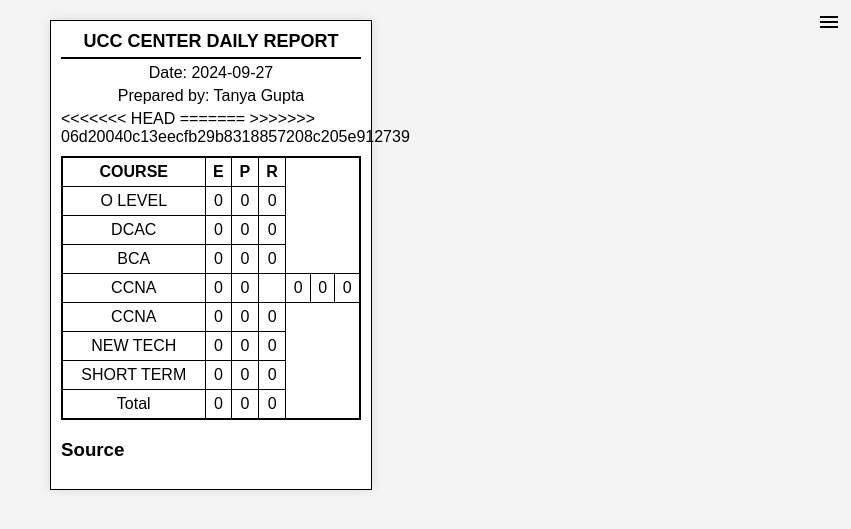
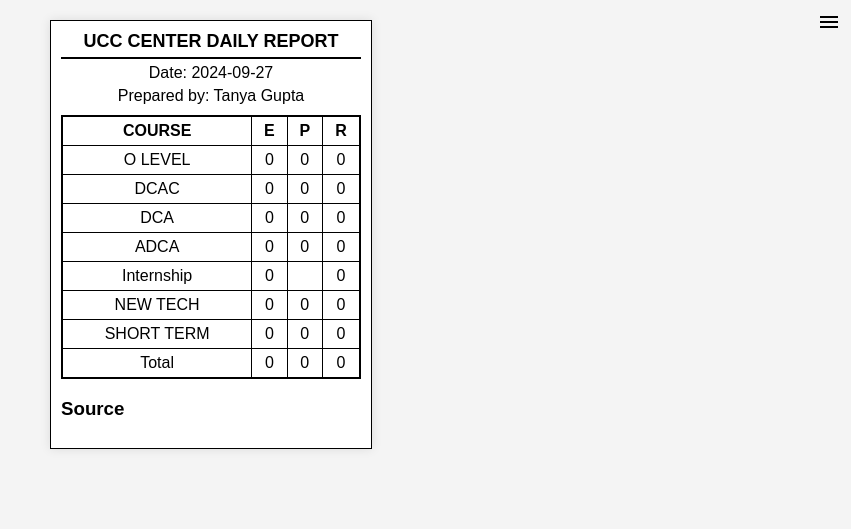
Before and after one commit to PreetiNegi04/UPTEC, a Flask app: page /dailyreport in a window 1280 px wide. Shown: the top 529 px of the page, without its empty margins (429-1280 px from the left). Run offline with Flask 3, Linux system fonts and the light colour scheme; data that the repository does not hold is empty; some libraries are stand-ins or nearby versions.

Commit message:
,,,,,,,,,,,,,,,,,,,,,,,,,,,,,,

```diff
--- a/app.py
+++ b/app.py
@@ -118,37 +118,40 @@ def contact_table():
 def dailyreport():
     Olevel_e = mongo.db.contacts.count_documents({"course_name": "O Level", "e":"1", "date_of_enquiry": datetime.today().strftime("%Y-%m-%d")})
     DCAC_e= mongo.db.contacts.count_documents({"course_name": "DCAC", "e":"1", "date_of_enquiry": datetime.today().strftime("%Y-%m-%d")})
-    BCA_e = mongo.db.contacts.count_documents({"course_name": "BCA", "e":"1", "date_of_enquiry": datetime.today().strftime("%Y-%m-%d")})
-    CCNA_e = mongo.db.contacts.count_documents({"course_name": "CCNA", "e":"1", "date_of_enquiry": datetime.today().strftime("%Y-%m-%d")})
+    DCA_e= mongo.db.contacts.count_documents({"course_name": "DCA", "e":"1", "date_of_enquiry": datetime.today().strftime("%Y-%m-%d")})
+    ADCA_e = mongo.db.contacts.count_documents({"course_name": "ADCA", "e":"1", "date_of_enquiry": datetime.today().strftime("%Y-%m-%d")})
+    Internship_e = mongo.db.contacts.count_documents({"course_name": "Internship", "e":"1", "date_of_enquiry": datetime.today().strftime("%Y-%m-%d")})
     NewTech_e = mongo.db.contacts.count_documents({"course_name": "New Tech", "e":"1", "date_of_enquiry": datetime.today().strftime("%Y-%m-%d")})
     ShortTerm_e = mongo.db.contacts.count_documents({"course_name": "Short Term", "e":"1", "date_of_enquiry": datetime.today().strftime("%Y-%m-%d")})
 
     Olevel_r = mongo.db.contacts.count_documents({"course_name": "O Level", "r":"1", "register_date": datetime.today().strftime("%Y-%m-%d")})
     DCAC_r= mongo.db.contacts.count_documents({"course_name": "DCAC", "r":"1", "register_date": datetime.today().strftime("%Y-%m-%d")})
-    BCA_r = mongo.db.contacts.count_documents({"course_name": "BCA", "r":"1", "register_date": datetime.today().strftime("%Y-%m-%d")})
-    CCNA_r = mongo.db.contacts.count_documents({"course_name": "CCNA", "r":"1", "register_date": datetime.today().strftime("%Y-%m-%d")})
+    DCA_r= mongo.db.contacts.count_documents({"course_name": "DCA", "r":"1", "register_date": datetime.today().strftime("%Y-%m-%d")})
+    ADCA_r = mongo.db.contacts.count_documents({"course_name": "ADCA", "r":"1", "register_date": datetime.today().strftime("%Y-%m-%d")})
+    Internship_r = mongo.db.contacts.count_documents({"course_name": "Internship", "r":"1", "register_date": datetime.today().strftime("%Y-%m-%d")})
     NewTech_r = mongo.db.contacts.count_documents({"course_name": "New Tech", "r":"1", "register_date": datetime.today().strftime("%Y-%m-%d")})
     ShortTerm_r = mongo.db.contacts.count_documents({"course_name": "Short Term", "r":"1", "register_date": datetime.today().strftime("%Y-%m-%d")})
 
     Olevel_p = mongo.db.contacts.count_documents({"course_name": "O Level", "p":"1", "prospectus_date": datetime.today().strftime("%Y-%m-%d")})
     DCAC_p= mongo.db.contacts.count_documents({"course_name": "DCAC", "p":"1", "prospectus_date": datetime.today().strftime("%Y-%m-%d")})
-    BCA_p = mongo.db.contacts.count_documents({"course_name": "BCA", "p":"1", "prospectus_date": datetime.today().strftime("%Y-%m-%d")})
-    CCNA_p = mongo.db.contacts.count_documents({"course_name": "CCNA", "p":"1", "prospectus_date": datetime.today().strftime("%Y-%m-%d")})
+    DCA_p= mongo.db.contacts.count_documents({"course_name": "DCA", "p":"1", "prospectus_date": datetime.today().strftime("%Y-%m-%d")})
+    ADCA_p = mongo.db.contacts.count_documents({"course_name": "BCA", "p":"1", "prospectus_date": datetime.today().strftime("%Y-%m-%d")})
+    Internship_p = mongo.db.contacts.count_documents({"course_name": "Internship", "p":"1", "prospectus_date": datetime.today().strftime("%Y-%m-%d")})
     NewTech_p = mongo.db.contacts.count_documents({"course_name": "New Tech", "p":"1", "prospectus_date": datetime.today().strftime("%Y-%m-%d")})
     ShortTerm_p = mongo.db.contacts.count_documents({"course_name": "Short Term", "p":"1", "prospectus_date": datetime.today().strftime("%Y-%m-%d")})
 
-    total_e = Olevel_e + DCAC_e + BCA_e + CCNA_e + NewTech_e + ShortTerm_e
-    total_r = Olevel_r + DCAC_r + BCA_r + CCNA_r + NewTech_r + ShortTerm_r
-    total_p = Olevel_p + DCAC_p + BCA_p + CCNA_p + NewTech_p + ShortTerm_p
+    total_e = Olevel_e + DCAC_e +DCA_e+ADCA_e+Internship_e + NewTech_e + ShortTerm_e
+    total_r = Olevel_r + DCAC_r +DCA_r +ADCA_r+Internship_r+ NewTech_r + ShortTerm_r
+    total_p = Olevel_p + DCAC_p +DCA_p+ ADCA_p +Internship_p+ NewTech_p + ShortTerm_p
 
     total = {
         "total_e": total_e,
         "total_r": total_r,
         "total_p": total_p
     }
-    enquiry = {"Olevel_e": Olevel_e, "DCAC_e": DCAC_e, "BCA_e": BCA_e, "CCNA_e": CCNA_e, "NewTech_e": NewTech_e, "ShortTerm_e": ShortTerm_e}
-    registration = {"Olevel_r": Olevel_r, "DCAC_r": DCAC_r, "BCA_r": BCA_r, "CCNA_r": CCNA_r, "NewTech_r": NewTech_r, "ShortTerm_r": ShortTerm_r}
-    prospectus = {"Olevel_p": Olevel_p, "DCAC_p": DCAC_p, "BCA_p": BCA_p, "CCNA_p": CCNA_p, "NewTech_p": NewTech_p, "ShortTerm_p": ShortTerm_p}
+    enquiry = {"Olevel_e": Olevel_e, "DCAC_e": DCAC_e,"DCA_e": DCA_e, "ADCA_e":ADCA_e, "Internship_e":Internship_e, "NewTech_e": NewTech_e, "ShortTerm_e": ShortTerm_e}
+    registration = {"Olevel_r": Olevel_r, "DCAC_r": DCAC_r,"DCA_r": DCA_r,  "ADCA_r": ADCA_r,"Internship_r":Internship_r, "NewTech_r": NewTech_r, "ShortTerm_r": ShortTerm_r}
+    prospectus = {"Olevel_p": Olevel_p, "DCAC_p": DCAC_p,"DCA_p": DCA_p,  "ADCA_p": ADCA_p, ", Internship_p":Internship_p,"NewTech_p": NewTech_p, "ShortTerm_p": ShortTerm_p}
     today = datetime.today().strftime("%Y-%m-%d")
 
     # Aggregation query
--- a/templates/dailyreport.html
+++ b/templates/dailyreport.html
@@ -132,28 +132,23 @@
                 <td>{{registration['DCAC_r']}}</td>
             </tr>
             <tr>
-                <td>BCA</td>
-<<<<<<< HEAD
-                <td>{{enquiry['DCAC_e']}}</td>
-                <td>{{prospectus['DCAC_p']}}</td>
-                <td>{{registration['DCAC_r']}}</td>
+                <td>DCA</td>
+                <td>{{enquiry['DCA_e']}}</td>
+                <td>{{prospectus['DCA_p']}}</td>
+                <td>{{registration['DCA_r']}}</td>
             </tr>
             <tr>
-                <td>CCNA</td>
-                <td>{{enquiry['BCA_e']}}</td>
-                <td>{{prospectus['BCA_p']}}</td>
-                <td>{{registration['BCAC_r']}}</td>
-=======
-                <td>{{enquiry['BCA_e']}}</td>
-                <td>{{prospectus['BCA_p']}}</td>
-                <td>{{registration['BCA_r']}}</td>
+                <td>ADCA</td>
+                <td>{{enquiry['ADCA_e']}}</td>
+                <td>{{prospectus['ADCA_p']}}</td>
+                <td>{{registration['ADCA_r']}}</td>
             </tr>
+
             <tr>
-                <td>CCNA</td>
-                <td>{{enquiry['CCNA_e']}}</td>
-                <td>{{prospectus['CCNA_p']}}</td>
-                <td>{{registration['CCNA_r']}}</td>
->>>>>>> 06d20040c13eecfb29b8318857208c205e912739
+                <td>Internship</td>
+                <td>{{enquiry['Internship_e']}}</td>
+                <td>{{prospectus['Internship_p']}}</td>
+                <td>{{registration['Internship_r']}}</td>
             </tr>
             <tr>
                 <td>NEW TECH</td>
@@ -167,6 +162,7 @@
                 <td>{{prospectus['ShortTerm_p']}}</td>
                 <td>{{registration['ShortTerm_r']}}</td>
             </tr>
+
             <tr>
                 <td>Total</td>
                 <td>{{total['total_e']}}</td>
```
Also changed, not shown: templates/Weeklyreport.html (+4 -3 lines), templates/contact.html (+3 -5 lines), templates/yearlyreport.html (+27 -12 lines).
